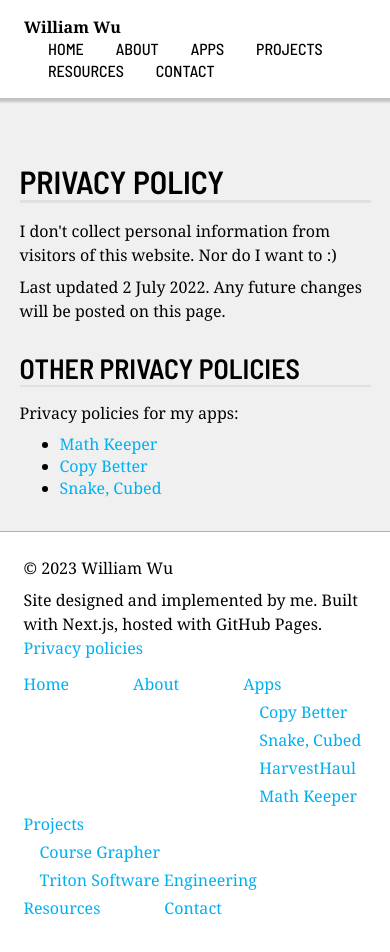
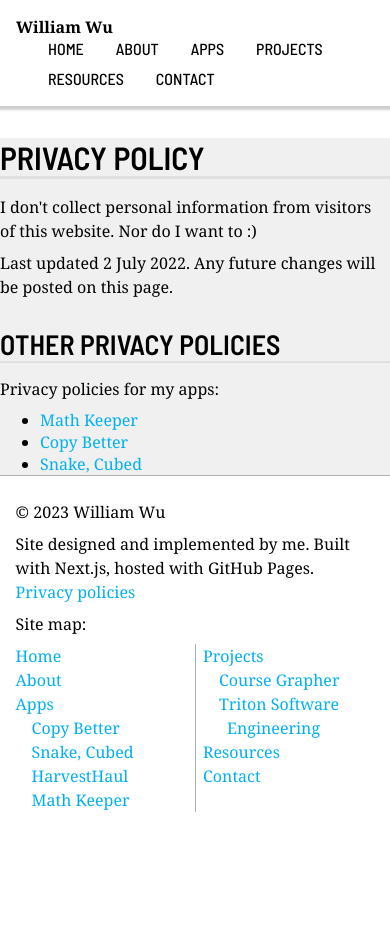
Before and after one commit to wllmwu/wllmwu.github.io, a Next.js app: page /privacy in a window 390 px wide. After the commit the page ends 844 px from the top, so only its background shows below. Built offline with nearby package versions, Linux system fonts and the light colour scheme.

Commit message:
Improve layout responsiveness (#114)
* Adjust padding etc. for small width viewports

* Use CSS columns for site map

* Improve appearance on mobile

```diff
--- a/components/Footer.tsx
+++ b/components/Footer.tsx
@@ -12,14 +12,15 @@ function Footer() {
           Site designed and implemented by me. Built with Next.js, hosted with GitHub Pages.{" "}
           <Link href="/privacy">Privacy policies</Link>
         </p>
+        <p>Site map:</p>
         <ul className={styles.siteMap}>
           {siteMap.map((node) => (
-            <li key={node.slug} className={styles.siteMapColumn}>
+            <li key={node.slug} className={styles.siteMapItem}>
               <p>
                 <Link href={`/${node.slug}`}>{node.title}</Link>
               </p>
               {node.children && node.children.length > 0 && (
-                <ul className={styles.siteMapPageList}>
+                <ul className={styles.siteMapInnerList}>
                   {node.children.map((page) => (
                     <li key={page.slug}>
                       <p>
--- a/components/Layout.tsx
+++ b/components/Layout.tsx
@@ -9,7 +9,7 @@ interface LayoutProps {
 
 function Layout({ children }: LayoutProps) {
   return (
-    <div className={styles.layoutWrapper}>
+    <div>
       <a href="#main-content" className={styles.skipLink}>
         Skip to main content
       </a>
--- a/styles/Banner.module.css
+++ b/styles/Banner.module.css
@@ -8,7 +8,7 @@
 }
 
 .bannerTitle {
-  margin: 0;
+  margin: 0 2rem;
   border: none;
   font-size: 4rem;
   color: #fff;
--- a/styles/Breadcrumb.module.css
+++ b/styles/Breadcrumb.module.css
@@ -1,5 +1,5 @@
 .breadcrumbs {
-  padding: 2rem 4rem 0;
+  padding: 2rem var(--content-padding) 0;
   font-family: var(--heading-typeface);
   font-size: 1.25rem;
   font-weight: var(--weight-medium);
--- a/styles/Footer.module.css
+++ b/styles/Footer.module.css
@@ -6,37 +6,51 @@
 }
 
 .footerContent {
-  width: var(--inner-width);
-  max-width: var(--inner-max-width);
+  width: var(--content-width);
+  max-width: var(--content-max-width);
   margin: 0 auto;
   padding: 1rem 0.25rem 2rem;
 }
 
+@media (max-width: 768px) {
+  .footerContent {
+    padding-left: var(--content-padding);
+    padding-right: var(--content-padding);
+  }
+}
+
 .siteMap {
   width: 100%;
-  display: flex;
-  flex-direction: row;
-  flex-wrap: wrap;
-  justify-content: flex-start;
-  align-items: stretch;
-  row-gap: 0;
-  column-gap: 4rem;
+  column-count: 4;
+  column-gap: 1rem;
+  column-rule: 1px solid var(--text-secondary-color);
   padding: 0;
   list-style-type: none;
 }
 
+@media (max-width: 960px) {
+  .siteMap {
+    column-count: 3;
+  }
+}
+
+@media (max-width: 640px) {
+  .siteMap {
+    column-count: 2;
+  }
+}
+
 .siteMap p {
   margin: 0;
-  margin-top: 0.25em;
 }
 
-.siteMapColumn {
-  margin: 0;
-  max-width: 100%;
+.siteMapItem {
+  break-inside: avoid;
 }
 
-.siteMapPageList {
+.siteMapInnerList {
   padding: 0;
-  padding-left: 1rem;
+  padding-left: 1.5rem;
+  text-indent: -0.5rem;
   list-style-type: none;
 }
--- a/styles/Image.module.css
+++ b/styles/Image.module.css
@@ -8,7 +8,13 @@
   justify-content: flex-start;
   align-items: flex-start;
   flex-wrap: nowrap;
+  column-gap: 2%;
   overflow-x: auto;
+}
+
+.carousel .image {
+  max-width: 90%;
+  height: auto;
 }
 
 .image {
@@ -25,5 +31,4 @@
   display: inline-block;
   border: 1px solid var(--highlight-color);
   box-sizing: content-box;
-  margin-right: 2rem;
 }
--- a/styles/Layout.module.css
+++ b/styles/Layout.module.css
@@ -1,21 +1,20 @@
-.layoutWrapper {
-  --inner-width: 90%;
-  --inner-max-width: 1024px;
-}
-
 .background {
   background-color: var(--background-color);
   width: 100%;
-  padding-top: 32px;
-  padding-bottom: 32px;
+  padding: 2rem 0;
+}
+
+@media (max-width: 768px) {
+  .background {
+    padding: 0;
+  }
 }
 
 .pageContainer {
   background-color: transparent;
-  width: var(--inner-width);
-  max-width: var(--inner-max-width);
-  margin-left: auto;
-  margin-right: auto;
+  width: var(--content-width);
+  max-width: var(--content-max-width);
+  margin: 0 auto;
 }
 
 .skipLink {
--- a/styles/NavigationBar.module.css
+++ b/styles/NavigationBar.module.css
@@ -12,12 +12,20 @@
   font-size: 1.5rem;
 }
 
+@media (max-width: 768px) {
+  .navigationBar {
+    padding: 1rem;
+    flex-direction: column;
+    font-size: 1rem;
+  }
+}
+
 .homeLink {
   color: var(--text-primary-color);
   font-family: var(--body-typeface);
   font-weight: var(--weight-bold);
   white-space: nowrap;
-  padding: 0 0.5rem;
+  padding-right: 1rem;
 }
 
 .homeLink:hover {
@@ -28,8 +36,8 @@
   display: flex;
   flex-direction: row;
   flex-wrap: wrap;
+  row-gap: 0.5rem;
   align-items: baseline;
-  margin-left: 1rem;
   padding: 0;
   list-style-type: none;
 }
@@ -58,20 +66,3 @@
 .topLinkCurrent:hover {
   border-color: var(--accent-color);
 }
-
-@media (max-width: 960px) {
-  .navigationBar {
-    flex-direction: column;
-  }
-
-  .topLinkList {
-    margin-left: 0;
-  }
-}
-
-@media (max-width: 640px) {
-  .navigationBar {
-    font-size: 1rem;
-    padding: 1rem;
-  }
-}
--- a/styles/Page.module.css
+++ b/styles/Page.module.css
@@ -7,8 +7,14 @@
   overflow: hidden;
 }
 
+@media (max-width: 768px) {
+  .page {
+    border-radius: 0;
+  }
+}
+
 .content {
-  padding: 3rem 4rem;
+  padding: 2rem var(--content-padding);
 }
 
 .content > *:first-child {
--- a/styles/Showcase.module.css
+++ b/styles/Showcase.module.css
@@ -16,6 +16,20 @@
   border-radius: var(--common-border-radius);
   overflow: hidden;
   position: relative;
+}
+
+@media (max-width: 960px) {
+  .showcaseGrid {
+    flex-direction: column;
+    flex-wrap: nowrap;
+    justify-content: flex-start;
+    align-items: center;
+  }
+
+  .showcaseBox {
+    width: 100%;
+    max-width: 32rem;
+  }
 }
 
 .showcaseThumbnail {
@@ -43,18 +57,5 @@
 .showcaseDescription {
   margin: 0;
   margin-top: 0.25em;
+  line-height: 1.375em;
 }
-
-@media (max-width: 960px) {
-  .showcaseGrid {
-    flex-direction: column;
-    flex-wrap: nowrap;
-    justify-content: flex-start;
-    align-items: center;
-  }
-
-  .showcaseBox {
-    width: 100%;
-    max-width: 32rem;
-  }
-}
--- a/styles/globals.css
+++ b/styles/globals.css
@@ -17,6 +17,16 @@
   --weight-semibold: 600;
   --weight-bold: 700;
   --common-border-radius: 8px;
+  --content-width: 90%;
+  --content-max-width: 64rem;
+  --content-padding: 4rem;
+}
+
+@media (max-width: 768px) {
+  :root {
+    --content-width: 100%;
+    --content-padding: 4%;
+  }
 }
 
 * {
```
